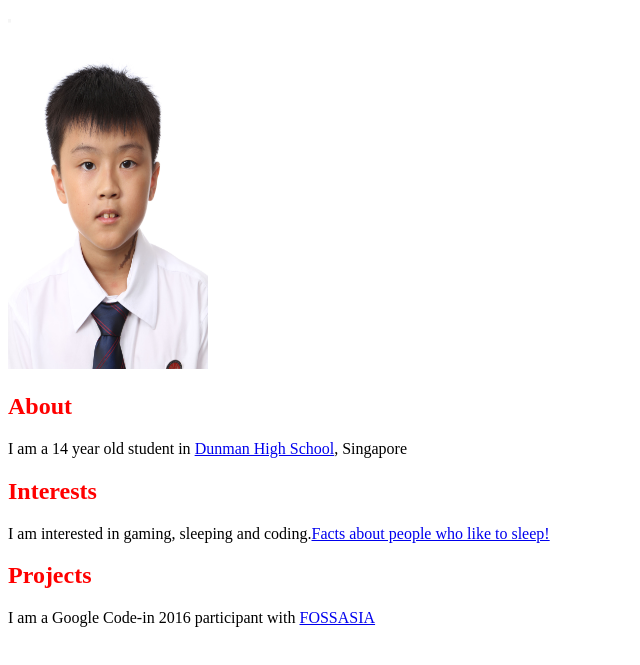
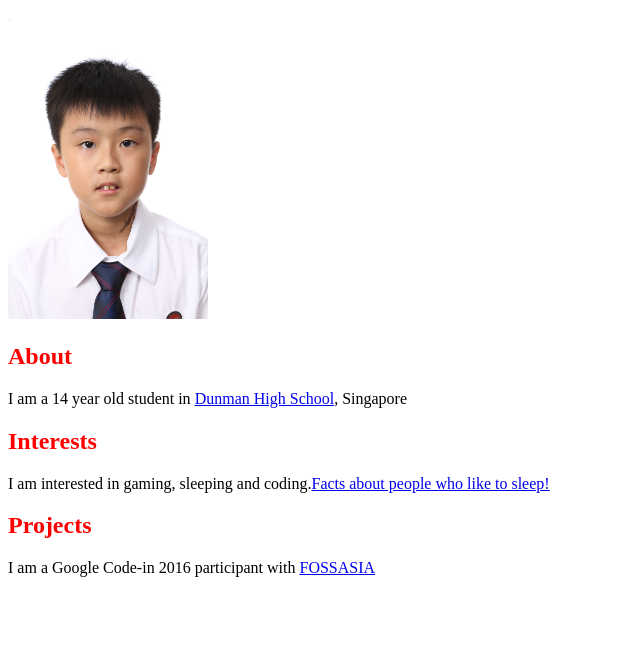
Before and after one commit to SunnyMeat/SunnyMeat.github.io, a plain HTML site: page index.html in a window 1280 px wide. Shown: the part 61-726 px from the top of the page, without its empty margins (0-640 px from the left). Drawn offline with Linux system fonts and the light colour scheme.

Commit message:
Update index.html

```diff
--- a/index.html
+++ b/index.html
@@ -7,7 +7,7 @@
   </head>
   <body>
 <h1>Welcome to my home</h1>
-    <img src="937BDBEF-1E6D-4479-AA79-3B78CE4AC85C.jpg" width = 200 px height = 350 px/>
+    <img src="937BDBEF-1E6D-4479-AA79-3B78CE4AC85C.jpg" width = 200 px height = 300 px/>
     <h2>About</h2>
     <p>I am a 14 year old student in <a href="http://dunmanhigh.moe.edu.sg/wp-content/uploads/website/index.html">Dunman High School</a>, Singapore</p>
     <h2>Interests</h2>
```
